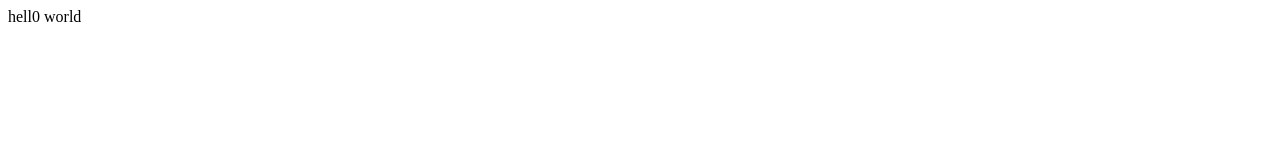
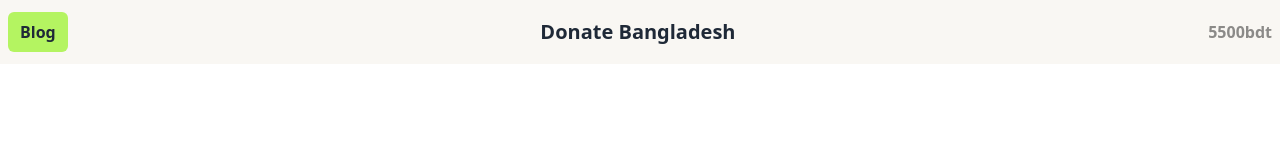
Before and after one commit to yead0090/assignment-05, a plain HTML site: page index.html in a window 1280 px wide. Drawn offline with nearby package versions, Linux system fonts and the light colour scheme.

Commit message:
2nd commit

```diff
--- a/index.html
+++ b/index.html
@@ -1,11 +1,66 @@
 <!DOCTYPE html>
-<html lang="en">
+<html lang="en" data-theme="light">
+
 <head>
     <meta charset="UTF-8">
     <meta name="viewport" content="width=device-width, initial-scale=1.0">
+    <link href="https://cdn.jsdelivr.net/npm/daisyui@4.12.10/dist/full.min.css" rel="stylesheet" type="text/css" />
+    <script src="https://cdn.tailwindcss.com"></script>
+    <link rel="stylesheet" href="styles.css">
+
     <title>Donation</title>
 </head>
+
 <body>
-    hell0 world
+    <header>
+        <nav>
+            <div class="navbar bg-[#F9F7F3] flex justify-between">
+                <div class="flex-none">
+                  <!-- <button class="btn btn-square btn-ghost">
+                    <svg
+                      xmlns="http://www.w3.org/2000/svg"
+                      fill="none"
+                      viewBox="0 0 24 24"
+                      class="inline-block h-5 w-5 stroke-current">
+                      <path
+                        stroke-linecap="round"
+                        stroke-linejoin="round"
+                        stroke-width="2"
+                        d="M4 6h16M4 12h16M4 18h16"></path>
+                    </svg>
+                  </button> -->
+                  <button class=" bg-[#B4F461] rounded-md">
+                    <p class="font-bold px-3 py-2">Blog</p>
+                  </button>
+                </div>
+                <div class="">
+                  <a class="btn btn-ghost text-xl">Donate Bangladesh</a>
+                </div>
+                <div class="flex-none">
+                  <!-- <button class="btn btn-square btn-ghost">
+                    <svg
+                      xmlns="http://www.w3.org/2000/svg"
+                      fill="none"
+                      viewBox="0 0 24 24"
+                      class="inline-block h-5 w-5 stroke-current">
+                      <path
+                        stroke-linecap="round"
+                        stroke-linejoin="round"
+                        stroke-width="2"
+                        d="M5 12h.01M12 12h.01M19 12h.01M6 12a1 1 0 11-2 0 1 1 0 012 0zm7 0a1 1 0 11-2 0 1 1 0 012 0zm7 0a1 1 0 11-2 0 1 1 0 012 0z"></path>
+                    </svg>
+                  </button> -->
+                  <p class="text-[#11111179] font-bold">5500bdt</p>
+                </div>
+              </div>
+        </nav>
+    </header>
+    <main>
+
+    </main>
+    <footer>
+
+    </footer>
 </body>
+
 </html>
```
Also changed, not shown: styles.css (added), tailwind.config.js (added).
